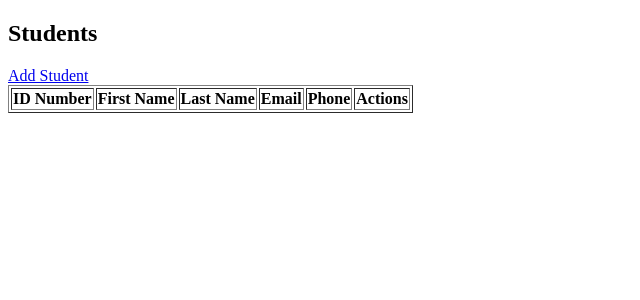
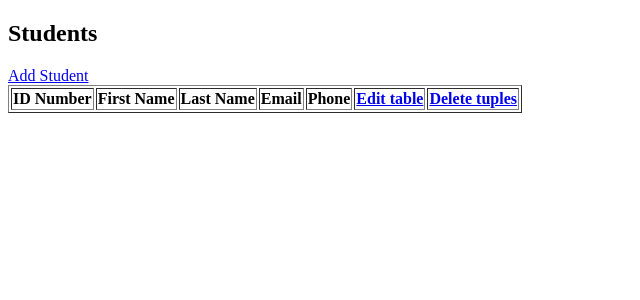
Before and after one commit to AiIeron/2CSC-ICS2607-G7-Simulation-Library-Inventory, a PHP site: page /admin_students.php in a window 1280 px wide. Shown: the top 300 px of the page, without its empty margins (0-640 px from the left). Run offline with PHP 8.4, Linux system fonts and the light colour scheme; lists and menus that the app fills with data are empty.

Commit message:
Update admin_students.php

```diff
--- a/admin_students.php
+++ b/admin_students.php
@@ -16,7 +16,8 @@
         <th>Last Name</th>
         <th>Email</th>
         <th>Phone</th>
-        <th>Actions</th>
+        <th><a href = "edit.php">Edit table</a></th>
+        <th><a href = "delete.php">Delete tuples</a></th>
     </tr>
 </table>
 
```
